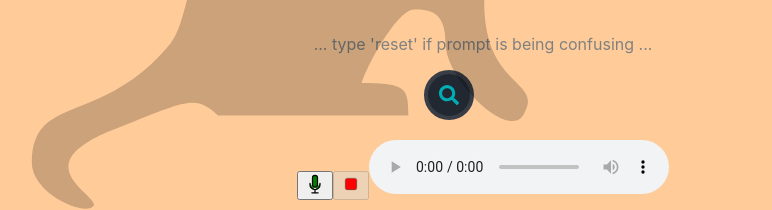
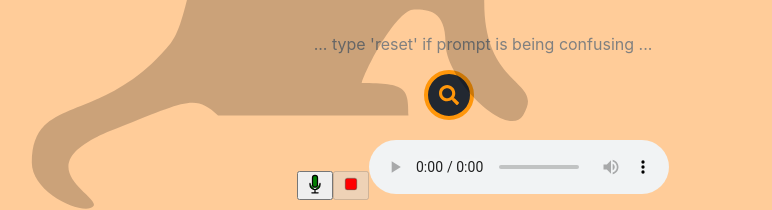
Before and after one commit to cnmnzhang/tip-of-your-tongue, a React (Create React App) app in the folder frontend/: page / in a window 1280 px wide. Shown: the part 382-592 px from the top of the page, without its empty margins (157-929 px from the left). Built offline with nearby package versions, Linux system fonts and the light colour scheme; what mic-recorder-to-mp3 would draw is missing.

Commit message:
search button format

```diff
--- a/frontend/src/components/styles.js
+++ b/frontend/src/components/styles.js
@@ -9,7 +9,7 @@ export const Container = styled.div`
   margin-left:110px;
   box-sizing: border-box;
   border-radius: 50px;
-  border: 4px solid #393e46;
+  border: 4px solid #ff960a;
   padding: 5px;
   background: #222831;
   transition: all 0.5s;
@@ -67,7 +67,7 @@ const fadeIn = keyframes`
 const IconCommonCss = css`
   height: 1.25rem;
   width: 1.25rem;
-  fill: #00adb5;
+  fill: #ff960a;
   z-index: 10;
   animation: ${fadeIn} 1s linear;
 `;
@@ -81,6 +81,6 @@ export const IconRightArrow = styled(ArrowRightIcon)`
   align-self: flex-end;
   cursor: pointer;
   &:hover {
-    fill: #393e46;
+    fill: #ffb452;
   }
 `;
```
